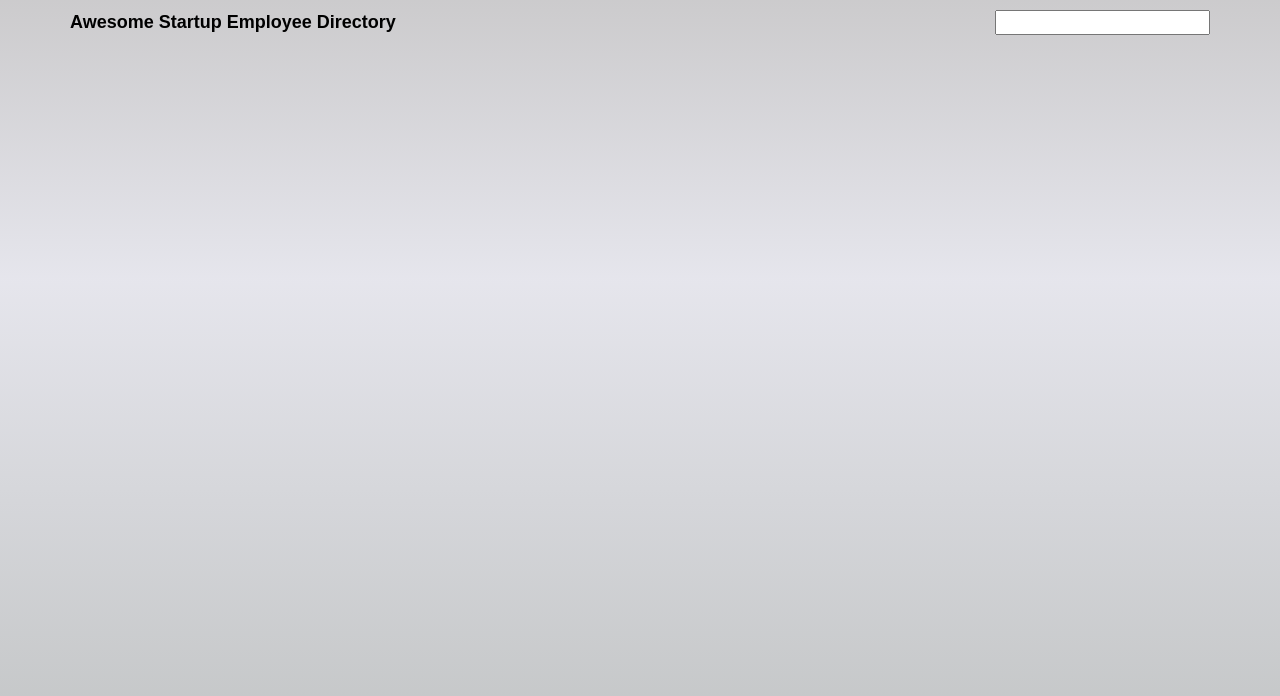
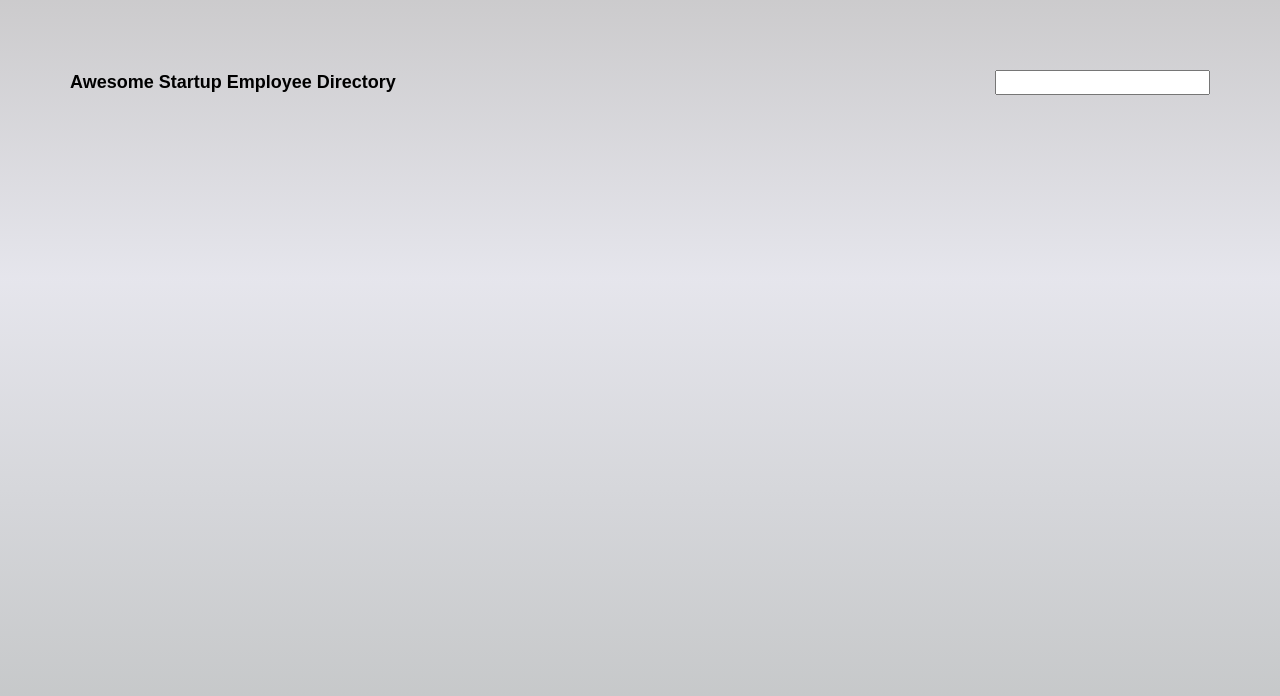
Before and after one commit to tomvesa/project8, a plain HTML site: page index.html in a window 1280 px wide. Drawn offline with nearby package versions, Linux system fonts and the light colour scheme; files that its build step writes are made by us from their sources; no server answers.

Commit message:
added top margin for tablet +

```diff
--- a/scss/base/_header.scss
+++ b/scss/base/_header.scss
@@ -11,8 +11,13 @@ header {
         max-width: 1200px;
         padding-left: 30px;
         padding-right: 30px;
+        margin-top: 30px;
 
 
 
     }
+
+    @media screen and (min-width: 1024px) {
+        margin-top: 60px;
+    }
 }
```
